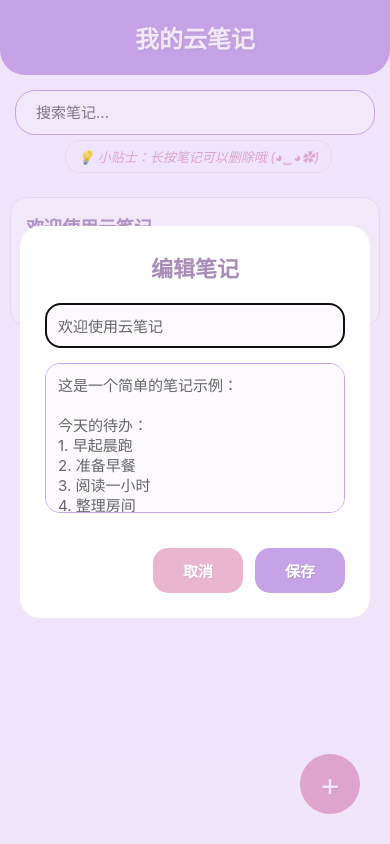
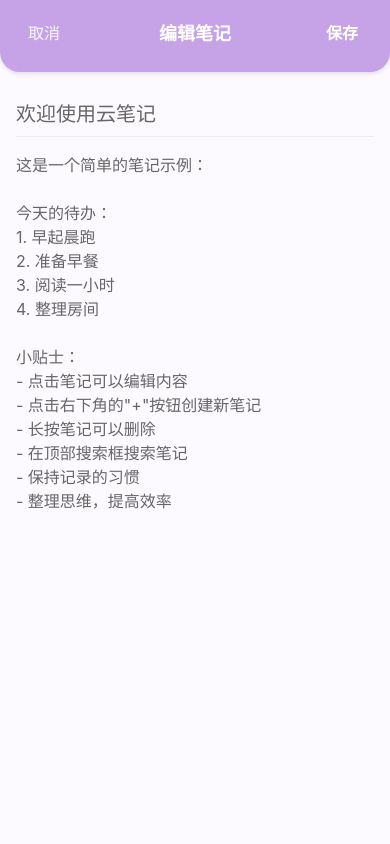
Before and after one commit to xyr723/CloudNote, a React Native app: screen / in a window 390 px wide. Both pictures are taken after a click on the element 195 px from the left and 267 px from the top of the page. Built offline with nearby package versions, Linux system fonts and the light colour scheme.

Commit message:
搜索，全屏新建完成

```diff
--- a/App.tsx
+++ b/App.tsx
@@ -17,6 +17,7 @@ import {
   Modal,
   StatusBar,
 } from 'react-native';
+import EditNotePage from './app/components/EditNotePage';
 
 interface Note {
   id: string;
@@ -117,6 +118,7 @@ function App(): React.JSX.Element {
   );
 
   return (
+    <View style={styles.appContainer}>
       <SafeAreaView style={styles.container}>
         <StatusBar barStyle="light-content" backgroundColor="#C5A3E6" />
         <View style={styles.header}>
@@ -153,49 +155,6 @@ function App(): React.JSX.Element {
         </TouchableOpacity>
 
         <Modal
-        visible={modalVisible}
-        animationType="slide"
-        transparent={true}
-        onRequestClose={handleCloseModal}>
-        <View style={styles.modalContainer}>
-          <View style={styles.modalContent}>
-            <Text style={styles.modalTitle}>
-              {isEditing ? '编辑笔记' : '新建笔记'}
-            </Text>
-            <TextInput
-              style={styles.input}
-              placeholder="标题"
-              value={currentNote.title}
-              onChangeText={text =>
-                setCurrentNote({...currentNote, title: text})
-              }
-            />
-            <TextInput
-              style={[styles.input, styles.contentInput]}
-              placeholder="开始写笔记..."
-              multiline
-              value={currentNote.content}
-              onChangeText={text =>
-                setCurrentNote({...currentNote, content: text})
-              }
-            />
-            <View style={styles.modalButtons}>
-              <TouchableOpacity
-                style={[styles.button, styles.cancelButton]}
-                onPress={handleCloseModal}>
-                <Text style={styles.buttonText}>取消</Text>
-              </TouchableOpacity>
-              <TouchableOpacity
-                style={[styles.button, styles.saveButton]}
-                onPress={handleSave}>
-                <Text style={styles.buttonText}>保存</Text>
-              </TouchableOpacity>
-            </View>
-          </View>
-        </View>
-      </Modal>
-
-      <Modal
           visible={deleteModalVisible}
           transparent={true}
           animationType="fade"
@@ -224,13 +183,28 @@ function App(): React.JSX.Element {
           </View>
         </Modal>
       </SafeAreaView>
+
+      <EditNotePage
+        isEditing={isEditing}
+        note={currentNote}
+        onSave={handleSave}
+        onClose={handleCloseModal}
+        onChangeTitle={(text) => setCurrentNote({...currentNote, title: text})}
+        onChangeContent={(text) => setCurrentNote({...currentNote, content: text})}
+        visible={modalVisible}
+      />
+    </View>
   );
 }
 
 const styles = StyleSheet.create({
+  appContainer: {
+    flex: 1,
+    position: 'relative',
+  },
   container: {
     flex: 1,
-    backgroundColor: '#FDFAFF',  // 更淡的背景色
+    backgroundColor: '#FDFAFF',
   },
   header: {
     backgroundColor: '#C5A3E6',  // 更柔和的紫色
@@ -334,67 +308,6 @@ const styles = StyleSheet.create({
     borderWidth: 1,
     borderColor: '#F7E6EF',  // 更淡的粉色边框
   },
-  modalContainer: {
-    flex: 1,
-    justifyContent: 'center',
-    backgroundColor: 'rgba(197, 163, 230, 0.25)',  // 更淡的半透明紫色
-  },
-  modalContent: {
-    backgroundColor: 'white',
-    margin: 20,
-    padding: 25,
-    borderRadius: 20,
-    elevation: 5,
-  },
-  input: {
-    borderWidth: 1.5,
-    borderColor: '#C5A3E6',  // 更柔和的紫色边框
-    borderRadius: 15,
-    padding: 12,
-    marginBottom: 15,
-    fontSize: 15,
-    color: '#666666',
-    backgroundColor: '#FDFAFF',  // 更淡的背景色
-  },
-  contentInput: {
-    height: 150,
-    textAlignVertical: 'top',
-    lineHeight: 20,
-  },
-  modalButtons: {
-    flexDirection: 'row',
-    justifyContent: 'flex-end',
-    marginTop: 20,
-  },
-  button: {
-    padding: 12,
-    borderRadius: 15,
-    marginLeft: 12,
-    minWidth: 90,
-    alignItems: 'center',
-  },
-  cancelButton: {
-    backgroundColor: '#E5A4C4',  // 更柔和的粉色
-    opacity: 0.8,
-  },
-  saveButton: {
-    backgroundColor: '#C5A3E6',  // 更柔和的紫色
-  },
-  buttonText: {
-    color: 'white',
-    fontWeight: '600',
-    fontSize: 15,
-    textShadowColor: 'rgba(0, 0, 0, 0.1)',
-    textShadowOffset: {width: 0.5, height: 0.5},
-    textShadowRadius: 1,
-  },
-  modalTitle: {
-    fontSize: 22,
-    fontWeight: 'bold',
-    color: '#A98DB8',  // 更柔和的深紫色
-    marginBottom: 20,
-    textAlign: 'center',
-  },
   deleteModalContainer: {
     flex: 1,
     justifyContent: 'center',
--- /dev/null
+++ b/app/components/EditNotePage.tsx
@@ -0,0 +1,178 @@
+import React from 'react';
+import {
+  View,
+  Text,
+  TextInput,
+  StyleSheet,
+  TouchableOpacity,
+  SafeAreaView,
+  StatusBar,
+  KeyboardAvoidingView,
+  Platform,
+  Modal,
+} from 'react-native';
+
+interface EditNotePageProps {
+  isEditing: boolean;
+  note: {
+    title: string;
+    content: string;
+  };
+  onSave: () => void;
+  onClose: () => void;
+  onChangeTitle: (text: string) => void;
+  onChangeContent: (text: string) => void;
+  visible: boolean;
+}
+
+const EditNotePage: React.FC<EditNotePageProps> = ({
+  isEditing,
+  note,
+  onSave,
+  onClose,
+  onChangeTitle,
+  onChangeContent,
+  visible,
+}) => {
+  return (
+    <Modal
+      visible={visible}
+      animationType="slide"
+      onRequestClose={onClose}
+    >
+      <View style={styles.container}>
+        <StatusBar backgroundColor="#C5A3E6" barStyle="light-content" />
+        <View style={styles.headerBackground} />
+        <SafeAreaView style={styles.safeArea}>
+          <KeyboardAvoidingView
+            behavior={Platform.OS === 'ios' ? 'padding' : 'height'}
+            style={styles.keyboardAvoidingView}
+          >
+            <View style={styles.header}>
+              <TouchableOpacity style={styles.closeButton} onPress={onClose}>
+                <Text style={styles.closeButtonText}>取消</Text>
+              </TouchableOpacity>
+              <Text style={styles.headerTitle}>
+                {isEditing ? '编辑笔记' : '新建笔记'}
+              </Text>
+              <TouchableOpacity style={styles.saveButton} onPress={onSave}>
+                <Text style={styles.saveButtonText}>保存</Text>
+              </TouchableOpacity>
+            </View>
+
+            <View style={styles.content}>
+              <TextInput
+                style={styles.titleInput}
+                placeholder="标题"
+                value={note.title}
+                onChangeText={onChangeTitle}
+                placeholderTextColor="#A98DB8"
+              />
+              <TextInput
+                style={styles.contentInput}
+                placeholder="开始写笔记..."
+                multiline
+                value={note.content}
+                onChangeText={onChangeContent}
+                placeholderTextColor="#A98DB8"
+                textAlignVertical="top"
+              />
+            </View>
+          </KeyboardAvoidingView>
+        </SafeAreaView>
+      </View>
+    </Modal>
+  );
+};
+
+const styles = StyleSheet.create({
+  container: {
+    flex: 1,
+    backgroundColor: '#C5A3E6',
+  },
+  headerBackground: {
+    position: 'absolute',
+    top: 0,
+    left: 0,
+    right: 0,
+    height: Platform.OS === 'android' ? 120 : 0,
+    backgroundColor: '#C5A3E6',
+  },
+  safeArea: {
+    flex: 1,
+    backgroundColor: '#FDFAFF',
+  },
+  keyboardAvoidingView: {
+    flex: 1,
+  },
+  header: {
+    flexDirection: 'row',
+    justifyContent: 'space-between',
+    alignItems: 'center',
+    paddingHorizontal: 16,
+    paddingTop: Platform.OS === 'android' ? 16 : 8,
+    paddingBottom: 16,
+    backgroundColor: '#C5A3E6',
+    borderBottomLeftRadius: 20,
+    borderBottomRightRadius: 20,
+    elevation: 4,
+    shadowColor: '#000',
+    shadowOffset: {
+      width: 0,
+      height: 2,
+    },
+    shadowOpacity: 0.1,
+    shadowRadius: 4,
+  },
+  headerTitle: {
+    fontSize: 18,
+    fontWeight: 'bold',
+    color: '#FFFFFF',
+    textAlign: 'center',
+    flex: 1,
+    marginHorizontal: 10,
+  },
+  closeButton: {
+    paddingHorizontal: 12,
+    paddingVertical: 12,
+    minWidth: 60,
+  },
+  closeButtonText: {
+    color: '#FFFFFF',
+    fontSize: 16,
+    opacity: 0.9,
+  },
+  saveButton: {
+    paddingHorizontal: 12,
+    paddingVertical: 12,
+    minWidth: 60,
+  },
+  saveButtonText: {
+    color: '#FFFFFF',
+    fontSize: 16,
+    fontWeight: 'bold',
+  },
+  content: {
+    flex: 1,
+    padding: 16,
+    paddingBottom: Platform.OS === 'android' ? 24 : 16,
+  },
+  titleInput: {
+    fontSize: 20,
+    color: '#666666',
+    borderBottomWidth: 1,
+    borderBottomColor: '#EFE6F7',
+    paddingVertical: 12,
+    marginBottom: 16,
+  },
+  contentInput: {
+    flex: 1,
+    fontSize: 16,
+    color: '#666666',
+    lineHeight: 24,
+    padding: 0,
+    marginBottom: Platform.OS === 'android' ? 16 : 0,
+  },
+});
+
+export default EditNotePage;
```
Lines whose indentation alone changed are shown as unchanged.
